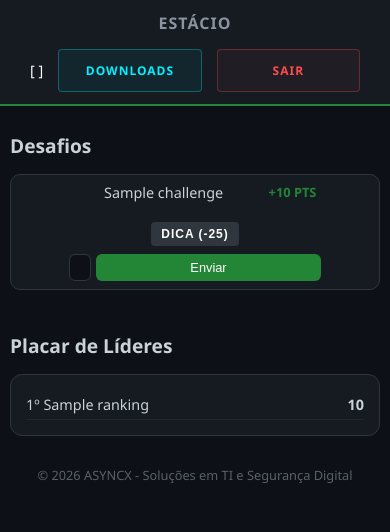
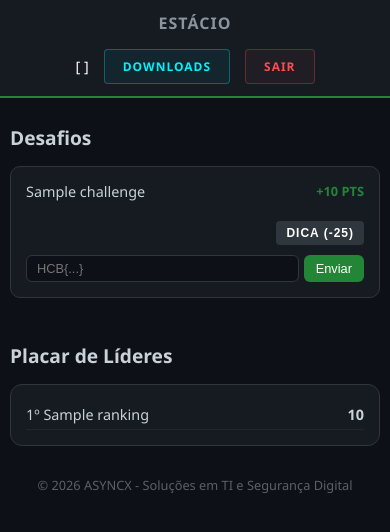
Before and after one commit to Gilson-Ferrer/hcb-portal, a Flask app: template templates/dashboard.html in a window 390 px wide. Shown: the top 532 px of the page. Run offline with Flask 3, Linux system fonts and the light colour scheme; the template is opened without the code that fills it: most values are stand-ins (such as "Sample title", 1, 10 or a date in 2020); some libraries are stand-ins or nearby versions.

Commit message:
Responsive v2

```diff
--- a/templates/dashboard.html
+++ b/templates/dashboard.html
@@ -91,23 +91,36 @@
 
         .challenge-row {
             background: var(--bg-card);
-            padding: 8px 18px;
-            margin-bottom: 6px;
+            padding: 12px 18px;
+            margin-bottom: 8px;
             border-radius: 10px;
             border: 1px solid var(--border);
             display: flex;
             align-items: center;
             justify-content: space-between;
             flex-wrap: wrap;
-            gap: 15px;
-            transition: transform 0.2s;
+            gap: 10px;
         }
 
         .challenge-info { display: flex; align-items: center; gap: 15px; flex: 1; }
         .challenge-title { font-weight: 500; font-size: 0.9rem; min-width: 180px; }
         .challenge-points { color: var(--accent); font-size: 0.8rem; font-weight: bold; }
 
-        .challenge-form { display: flex; gap: 8px; align-items: center; }
+        .challenge-form {
+            display: flex;
+            gap: 10px;
+            align-items: center;
+            flex: 1;
+            min-width: 280px;
+            justify-content: flex-end;
+        }
+
+        .challenge-form form {
+            display: flex;
+            gap: 5px;
+            flex: 1;
+            width: 100%;
+        }
 
         input.compact {
             background: var(--bg-body);
@@ -116,8 +129,8 @@
             padding: 5px 10px;
             color: white;
             font-size: 0.8rem;
-            flex: 1;
-            width: 150px;
+            flex: 2;
+            min-width: 100px;
         }
 
         .btn-submit { background: var(--accent); color: white; border: none; padding: 5px 12px; border-radius: 6px; cursor: pointer; font-size: 0.8rem; }
@@ -164,18 +177,30 @@
         @media (max-width: 850px) {
             .main { grid-template-columns: 1fr; padding: 10px; }
 
-            .nav { justify-content: center; flex-direction: column; gap: 15px; text-align: center; }
-            .nav-right { width: 100%; justify-content: center; }
+            .nav { flex-direction: column; gap: 15px; }
 
-            .challenge-row { flex-direction: column; align-items: stretch; text-align: center; }
-            .challenge-info { justify-content: center; margin-bottom: 5px; }
-            .challenge-form { justify-content: center; flex-direction: column; width: 100%; }
-            input.compact { max-width: 100%; width: 100%; }
+            .challenge-row {
+                flex-direction: column;
+                align-items: stretch;
+                padding: 15px;
+            }
 
-            .btn-submit { width: 100%; }
-            .btn-nav { flex: 1; padding: 12px; }
+            .challenge-info {
+                justify-content: space-between;
+                margin-bottom: 10px;
+            }
+
+            .challenge-form {
+                width: 100%;
+                flex-direction: row;
+                flex-wrap: wrap;
+            }
+
+            .challenge-form form {
+                width: 100%;
+                display: flex;
+            }
         }
-
 
     </style>
 </head>
--- a/templates/downloads.html
+++ b/templates/downloads.html
@@ -2,7 +2,6 @@
 <html lang="pt-br">
 <head>
     <meta charset="UTF-8">
-    <meta name="viewport" content="width=device-width, initial-scale=1.0">
     <title>ASYNCX | Repositório de Máquinas</title>
     <link rel="icon" type="image/png" href="{{ url_for('static', filename='img/favicon.png') }}">
 <style>
```
